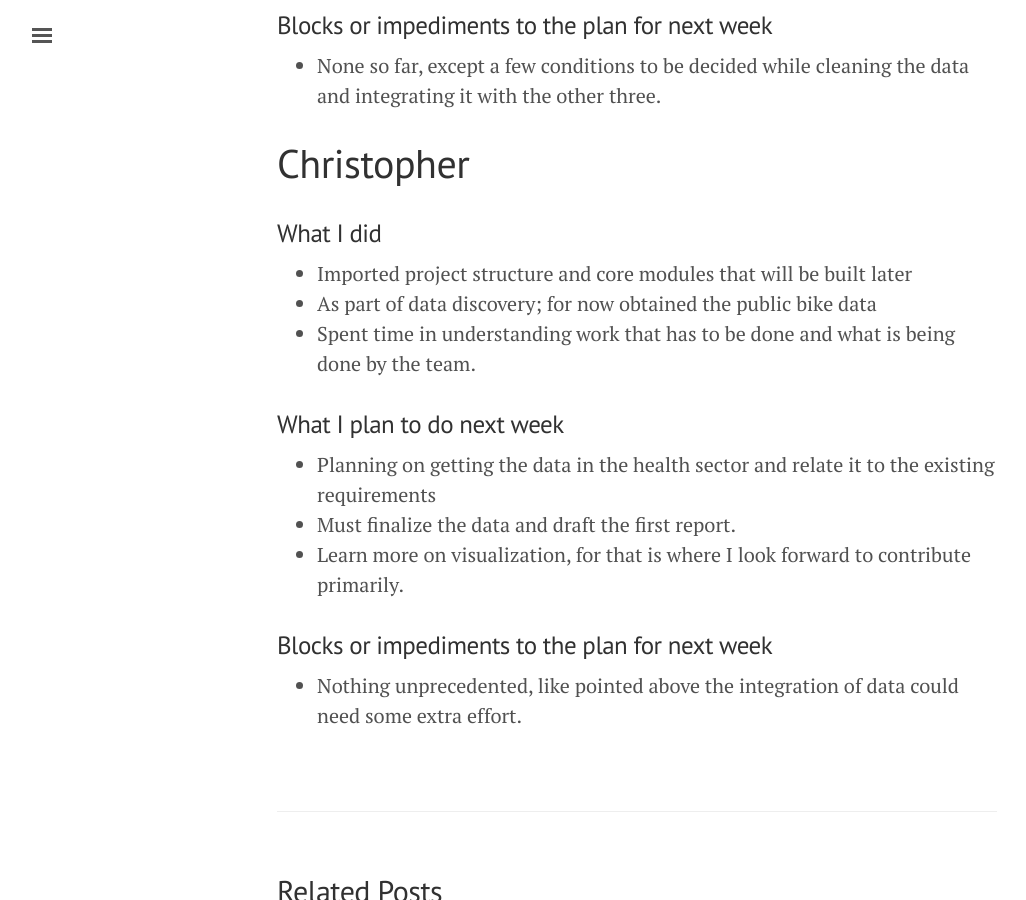
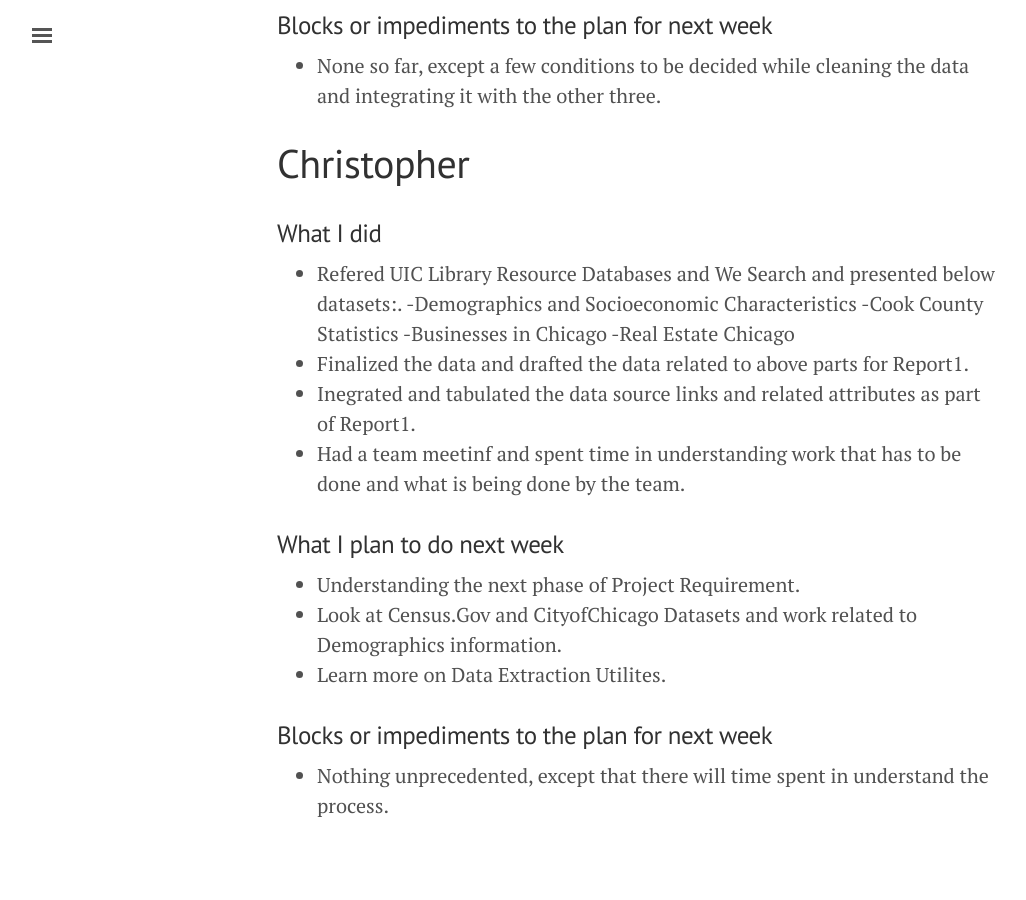
Before and after one commit to titu1994/IDS-Course-Project, a Jekyll site: the page built from _posts/2018-02-16-weekly-report-2.md, in a window 1280 px wide and 900 px high, scrolled down 2733 px. Shown: the whole window, without its empty margins (3-1029 px from the left). Built offline with Jekyll 4.4.1, drawn with Linux system fonts in a browser that asks for light colours.

Commit message:
Weekly report 02

```diff
--- a/_posts/2018-02-16-weekly-report-2.md
+++ b/_posts/2018-02-16-weekly-report-2.md
@@ -76,14 +76,19 @@ title: Weekly Report #2
 # Christopher
 
 ### What I did
-- Imported project structure and core modules that will be built later
-- As part of data discovery; for now obtained the public bike data
-- Spent time in understanding work that has to be done and what is being done by the team.
+- Refered UIC Library Resource Databases and We Search and presented below datasets:.
+	-Demographics and Socioeconomic Characteristics
+	-Cook County Statistics
+	-Businesses in Chicago
+	-Real Estate Chicago
+- Finalized the data and drafted the data related to above parts for Report1.
+- Inegrated and tabulated the data source links and related attributes as part of Report1.
+- Had a team meetinf and spent time in understanding work that has to be done and what is being done by the team.
 
 ### What I plan to do next week
-- Planning on getting the data in the health sector and relate it to the existing requirements
-- Must finalize the data and draft the first report.
-- Learn more on visualization, for that is where I look forward to contribute primarily.
+- Understanding the next phase of Project Requirement.
+- Look at Census.Gov and CityofChicago Datasets and work related to Demographics information.
+- Learn more on Data Extraction Utilites.
 
 ### Blocks or impediments to the plan for next week
-- Nothing unprecedented, like pointed above the integration of data could need some extra effort.
+- Nothing unprecedented, except that there will time spent in understand the process.
```
